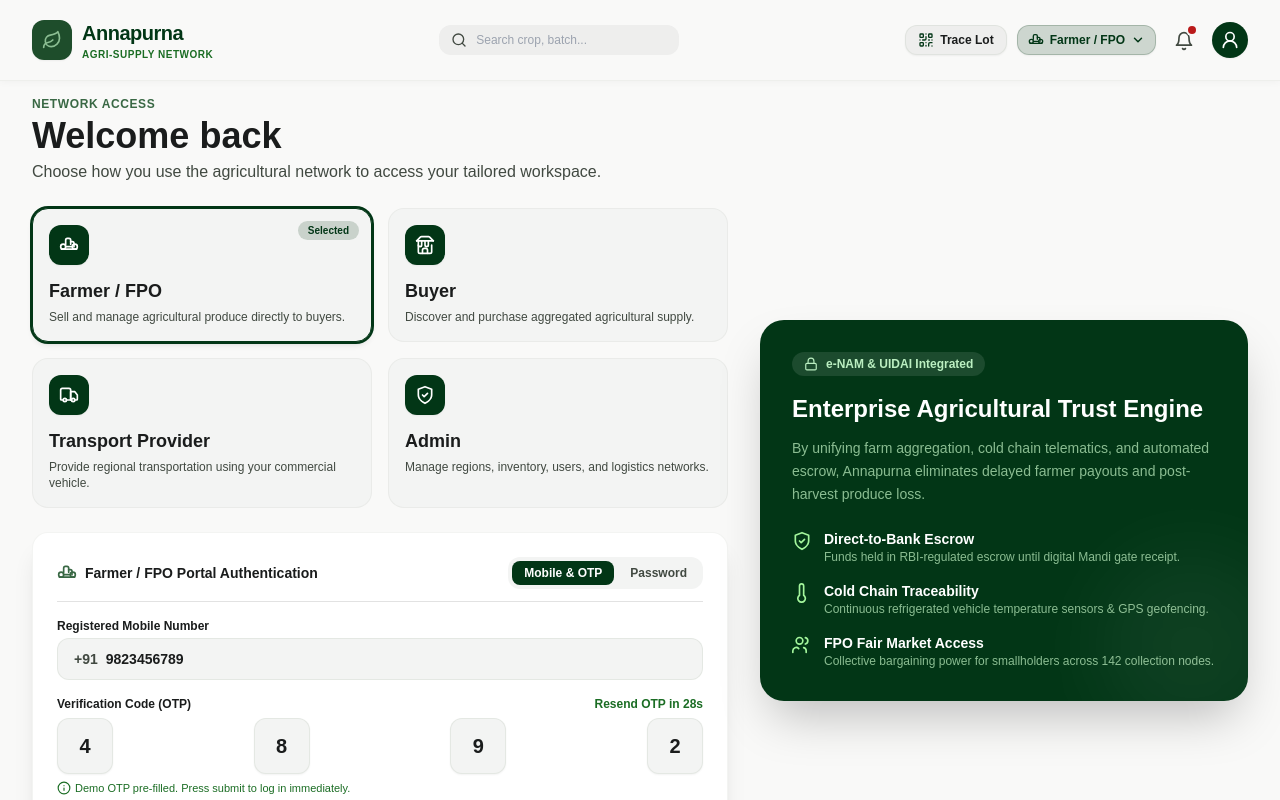
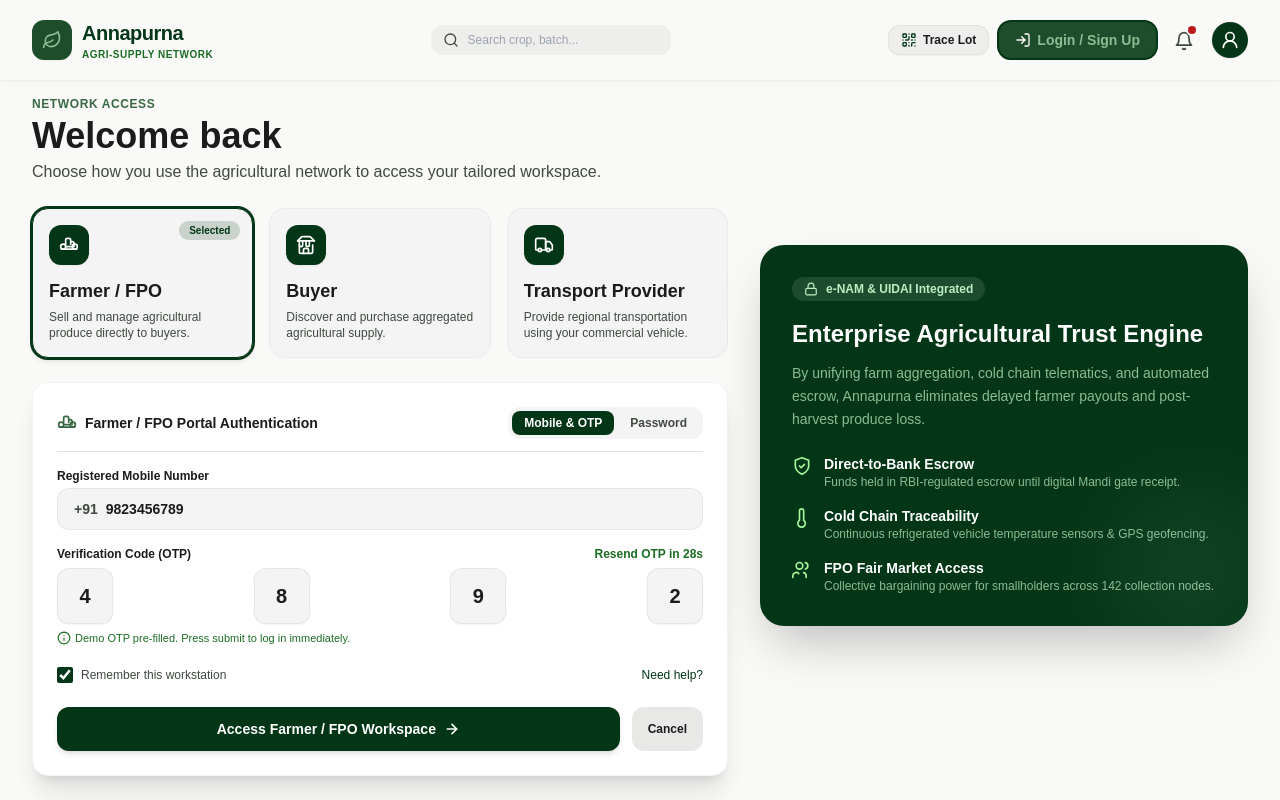
Before and after one commit to sumiitydv26/Internal_sih, a React (Vite) app: page / in a window 1280 px wide. Both pictures are taken after a click on the element 1230 px from the left and 40 px from the top of the page. Shown: the top 800 px of the page. Built offline with nearby package versions, Linux system fonts and the light colour scheme; a web font is replaced by a local one.

Commit message:
Replace System Admin dropdown with Login/Sign Up button and restrict Admin to direct link (#admin)

```diff
--- a/src/App.jsx
+++ b/src/App.jsx
@@ -73,13 +73,13 @@
             <span className="text-[10px] mt-0.5">Fleet</span>
           </button>
           <button
-            onClick={() => navigateTo('admin', 'admin')}
+            onClick={() => navigateTo('landing')}
             className={`flex flex-col items-center py-1 px-2.5 rounded-lg transition-colors ${
-              currentView === 'admin' ? 'text-primary font-bold bg-primary-container/20' : 'text-on-surface-variant'
+              currentView === 'landing' ? 'text-primary font-bold bg-primary-container/20' : 'text-on-surface-variant'
             }`}
           >
-            <Icon name="admin_panel_settings" className="w-5 h-5" />
-            <span className="text-[10px] mt-0.5">Admin</span>
+            <Icon name="home" className="w-5 h-5" />
+            <span className="text-[10px] mt-0.5">Home</span>
           </button>
         </div>
       )}
--- a/src/components/Icon.jsx
+++ b/src/components/Icon.jsx
@@ -394,6 +394,12 @@
       <path d="M12 16v-4" />
       <path d="M12 8h.01" />
     </svg>
+  ),
+  link: (props) => (
+    <svg viewBox="0 0 24 24" fill="none" stroke="currentColor" strokeWidth="2" strokeLinecap="round" strokeLinejoin="round" {...props}>
+      <path d="M10 13a5 5 0 0 0 7.54.54l3-3a5 5 0 0 0-7.07-7.07l-1.72 1.71" />
+      <path d="M14 11a5 5 0 0 0-7.54-.54l-3 3a5 5 0 0 0 7.07 7.07l1.71-1.71" />
+    </svg>
   )
 };
 
--- a/src/components/Navbar.jsx
+++ b/src/components/Navbar.jsx
@@ -3,18 +3,10 @@
 import Icon from './Icon';
 
 export default function Navbar() {
-  const { currentView, navigateTo, activeRole, setActiveRole, produceList, setInspectingBatch, auditLogs } = useApp();
-  const [showRoleDropdown, setShowRoleDropdown] = useState(false);
+  const { currentView, navigateTo, produceList, setInspectingBatch, auditLogs } = useApp();
   const [searchQuery, setSearchQuery] = useState('');
   const [showNotifications, setShowNotifications] = useState(false);
   const [mobileMenuOpen, setMobileMenuOpen] = useState(false);
-
-  const roles = [
-    { id: 'farmer', label: 'Farmer / FPO', icon: 'agriculture', view: 'farmer' },
-    { id: 'buyer', label: 'Buyer / Mandi', icon: 'storefront', view: 'buyer' },
-    { id: 'transport', label: 'Transport Fleet', icon: 'local_shipping', view: 'fleet' },
-    { id: 'admin', label: 'System Admin', icon: 'admin_panel_settings', view: 'admin' },
-  ];
 
   const handleSearch = (e) => {
     e.preventDefault();
@@ -30,8 +22,6 @@
       navigateTo('buyer');
     }
   };
-
-  const currentRoleObj = roles.find(r => r.id === activeRole) || roles[0];
 
   return (
     <header className="fixed top-0 left-0 right-0 z-40 bg-surface/95 backdrop-blur-xl shadow-[0_1px_8px_rgba(0,0,0,0.04)] border-b border-outline-variant/20">
@@ -79,56 +69,18 @@
             <span className="hidden md:inline">Trace Lot</span>
           </button>
 
-          {/* Active Role Selector Dropdown */}
-          <div className="relative">
-            <button
-              onClick={() => setShowRoleDropdown(!showRoleDropdown)}
-              className="flex items-center gap-1.5 px-2.5 py-1.5 rounded-xl bg-primary-container/20 hover:bg-primary-container/30 border border-primary/20 text-primary transition-all text-xs font-bold shadow-sm"
-            >
-              <Icon name={currentRoleObj.icon} className="w-4 h-4" />
-              <span className="hidden sm:inline">{currentRoleObj.label}</span>
-              <Icon name="expand_more" className="w-3.5 h-3.5" />
-            </button>
-
-            {showRoleDropdown && (
-              <div className="absolute right-0 mt-2 w-56 bg-surface-container-lowest rounded-2xl shadow-2xl border border-outline-variant/30 py-2 z-50 animate-fadeIn">
-                <div className="px-3 py-1.5 text-[10px] text-on-surface-variant uppercase tracking-wider font-bold border-b border-surface-variant mb-1">
-                  Switch Active Persona
-                </div>
-                {roles.map(r => (
-                  <button
-                    key={r.id}
-                    onClick={() => {
-                      setActiveRole(r.id);
-                      navigateTo(r.view, r.id);
-                      setShowRoleDropdown(false);
-                    }}
-                    className={`w-full flex items-center gap-2.5 px-3 py-2 text-left text-xs transition-colors ${
-                      activeRole === r.id ? 'bg-primary-container/20 text-primary font-bold' : 'text-on-surface hover:bg-surface-container-high'
-                    }`}
-                  >
-                    <Icon name={r.icon} className="w-4 h-4" />
-                    <span className="flex-1">{r.label}</span>
-                    {activeRole === r.id && (
-                      <span className="w-1.5 h-1.5 rounded-full bg-primary"></span>
-                    )}
-                  </button>
-                ))}
-                <div className="border-t border-surface-variant mt-1 pt-1">
-                  <button
-                    onClick={() => {
-                      navigateTo('login');
-                      setShowRoleDropdown(false);
-                    }}
-                    className="w-full flex items-center gap-2.5 px-3 py-2 text-left text-xs text-secondary hover:bg-surface-container-high font-bold"
-                  >
-                    <Icon name="login" className="w-4 h-4" />
-                    <span>Unified Login Portal</span>
-                  </button>
-                </div>
-              </div>
-            )}
-          </div>
+          {/* Login / Sign Up Action Button */}
+          <button
+            onClick={() => navigateTo('login')}
+            className={`flex items-center gap-1.5 px-3.5 py-1.5 sm:px-4 sm:py-2 rounded-xl text-xs sm:text-sm font-bold shadow-sm transition-all active:scale-95 ${
+              currentView === 'login'
+                ? 'bg-primary-container text-on-primary-container ring-2 ring-primary'
+                : 'bg-primary hover:bg-primary/90 text-on-primary hover:shadow-md'
+            }`}
+          >
+            <Icon name="login" className="w-4 h-4 text-white" />
+            <span>Login / Sign Up</span>
+          </button>
 
           {/* Notifications Dropdown */}
           <div className="relative">
@@ -214,11 +166,11 @@
             <span>Fleet Logistics</span>
           </button>
           <button
-            onClick={() => { navigateTo('admin', 'admin'); setMobileMenuOpen(false); }}
-            className="w-full flex items-center gap-3 px-3 py-2 rounded-xl text-left text-xs font-semibold text-on-surface hover:bg-surface-container"
+            onClick={() => { navigateTo('login'); setMobileMenuOpen(false); }}
+            className="w-full flex items-center gap-3 px-3 py-2 rounded-xl text-left text-xs font-semibold text-primary hover:bg-surface-container"
           >
-            <Icon name="admin_panel_settings" className="w-4 h-4" />
-            <span>Command Center</span>
+            <Icon name="login" className="w-4 h-4 text-primary" />
+            <span>Login / Sign Up</span>
           </button>
           <button
             onClick={() => { setInspectingBatch(produceList[0]); setMobileMenuOpen(false); }}
--- a/src/context/AppContext.jsx
+++ b/src/context/AppContext.jsx
@@ -384,10 +384,45 @@
     localStorage.setItem('annapurna_audit', JSON.stringify(auditLogs));
   }, [auditLogs]);
 
+  // Handle URL hash or param routing for direct Admin Portal access via specific link
+  useEffect(() => {
+    const handleUrlRoute = () => {
+      const hash = (window.location.hash || '').toLowerCase();
+      const search = (window.location.search || '').toLowerCase();
+      const path = (window.location.pathname || '').toLowerCase();
+
+      if (
+        hash === '#admin' ||
+        hash === '#/admin' ||
+        hash.startsWith('#admin') ||
+        search.includes('admin=true') ||
+        search.includes('portal=admin') ||
+        search.includes('view=admin') ||
+        path.endsWith('/admin')
+      ) {
+        setCurrentView('admin');
+        setActiveRole('admin');
+      }
+    };
+
+    handleUrlRoute();
+    window.addEventListener('hashchange', handleUrlRoute);
+    window.addEventListener('popstate', handleUrlRoute);
+    return () => {
+      window.removeEventListener('hashchange', handleUrlRoute);
+      window.removeEventListener('popstate', handleUrlRoute);
+    };
+  }, []);
+
   // Navigate helper
   const navigateTo = (view, role = null) => {
     if (role) setActiveRole(role);
     setCurrentView(view);
+    if (view === 'admin') {
+      window.location.hash = 'admin';
+    } else if (window.location.hash.toLowerCase().includes('admin')) {
+      window.history.replaceState(null, '', window.location.pathname + window.location.search);
+    }
     window.scrollTo({ top: 0, behavior: 'smooth' });
   };
 
--- a/src/views/AdminCommandCenter.jsx
+++ b/src/views/AdminCommandCenter.jsx
@@ -3,7 +3,7 @@
 import Icon from '../components/Icon';
 
 export default function AdminCommandCenter() {
-  const { auditLogs, produceList, activeCluster, setActiveCluster } = useApp();
+  const { auditLogs, produceList, activeCluster, setActiveCluster, navigateTo } = useApp();
   const [liveVehiclePos, setLiveVehiclePos] = useState(42);
 
   useEffect(() => {
@@ -17,6 +17,44 @@
 
   return (
     <div className="flex flex-col w-full pb-16 overflow-x-hidden">
+      {/* Secret Admin Portal Access Banner */}
+      <div className="mb-6 p-3 sm:p-4 rounded-2xl bg-primary/10 border border-primary/20 flex flex-col sm:flex-row sm:items-center justify-between gap-3 text-xs">
+        <div className="flex items-center gap-2.5">
+          <div className="w-8 h-8 rounded-xl bg-primary text-on-primary flex items-center justify-center shrink-0 shadow-sm">
+            <Icon name="admin_panel_settings" className="w-4 h-4 text-white" />
+          </div>
+          <div>
+            <div className="font-bold text-primary flex items-center gap-1.5">
+              <span>Restricted Administrative Access Portal</span>
+              <span className="bg-primary/20 text-primary text-[10px] px-2 py-0.5 rounded-full font-semibold">Secret URL Link</span>
+            </div>
+            <p className="text-on-surface-variant text-[11px] mt-0.5">
+              Hidden from public site navigation. Direct bookmark link: <code className="bg-surface px-1.5 py-0.5 rounded text-primary font-mono font-bold">#/admin</code>
+            </p>
+          </div>
+        </div>
+        <div className="flex items-center gap-2 self-end sm:self-auto shrink-0">
+          <button
+            onClick={() => {
+              const url = `${window.location.origin}${window.location.pathname}#admin`;
+              navigator.clipboard?.writeText(url);
+              alert(`Direct Admin URL copied to clipboard:\n${url}`);
+            }}
+            className="px-3 py-1.5 rounded-xl bg-surface hover:bg-surface-container border border-outline-variant/30 text-on-surface font-semibold flex items-center gap-1.5 transition-colors shadow-sm"
+          >
+            <Icon name="link" className="w-3.5 h-3.5 text-primary" />
+            <span>Copy Link</span>
+          </button>
+          <button
+            onClick={() => navigateTo('landing')}
+            className="px-3 py-1.5 rounded-xl bg-primary text-on-primary font-semibold flex items-center gap-1.5 hover:bg-primary/90 transition-colors shadow-sm"
+          >
+            <Icon name="logout" className="w-3.5 h-3.5 text-white" />
+            <span>Exit Admin</span>
+          </button>
+        </div>
+      </div>
+
       {/* Top Welcome & Greeting Area */}
       <div className="flex flex-col md:flex-row md:items-center justify-between gap-4 mb-8">
         <div>
--- a/src/views/LandingPage.jsx
+++ b/src/views/LandingPage.jsx
@@ -203,11 +203,11 @@
               <h2 className="text-2xl sm:text-3xl font-extrabold text-on-surface">Experience All Perspectives</h2>
             </div>
             <p className="text-sm text-on-surface-variant max-w-md">
-              Click into any role to see how data flows dynamically between farmers, buyers, fleet, and command center.
+              Click into any role to see how data flows dynamically between farmers, buyers, and logistics fleet.
             </p>
           </div>
 
-          <div className="grid grid-cols-1 sm:grid-cols-2 lg:grid-cols-4 gap-4 sm:gap-6">
+          <div className="grid grid-cols-1 md:grid-cols-3 gap-6">
             {/* Role 1: Farmer */}
             <div
               onClick={() => navigateTo('farmer', 'farmer')}
@@ -264,26 +264,6 @@
               </div>
               <div className="flex items-center text-xs sm:text-sm font-bold text-primary gap-1.5 group-hover:gap-2.5 transition-all">
                 <span>Manage Fleet</span>
-                <Icon name="arrow_forward" className="w-4 h-4 text-primary" />
-              </div>
-            </div>
-
-            {/* Role 4: Command Center */}
-            <div
-              onClick={() => navigateTo('admin', 'admin')}
-              className="bg-surface-container-lowest p-5 sm:p-6 rounded-2xl shadow-sm hover:shadow-xl transition-all cursor-pointer border border-outline-variant/20 flex flex-col justify-between group hover:-translate-y-1"
-            >
-              <div>
-                <div className="w-12 h-12 rounded-xl bg-primary/10 text-primary flex items-center justify-center mb-4 group-hover:scale-110 transition-transform shadow-sm">
-                  <Icon name="admin_panel_settings" className="w-6 h-6 text-primary" />
-                </div>
-                <h3 className="text-lg font-bold text-primary mb-2">Command Center</h3>
-                <p className="text-xs sm:text-sm text-on-surface-variant mb-4">
-                  Live oversight of corridor telematics, warehouse utilization, and network-wide clearing settlement.
-                </p>
-              </div>
-              <div className="flex items-center text-xs sm:text-sm font-bold text-primary gap-1.5 group-hover:gap-2.5 transition-all">
-                <span>View Command Hub</span>
                 <Icon name="arrow_forward" className="w-4 h-4 text-primary" />
               </div>
             </div>
@@ -373,7 +353,7 @@
             <button onClick={() => navigateTo('farmer', 'farmer')} className="hover:text-white transition-colors">Farmer Hub</button>
             <button onClick={() => navigateTo('buyer', 'buyer')} className="hover:text-white transition-colors">Buyer Marketplace</button>
             <button onClick={() => navigateTo('fleet', 'transport')} className="hover:text-white transition-colors">Fleet Hub</button>
-            <button onClick={() => navigateTo('admin', 'admin')} className="hover:text-white transition-colors">Command Center</button>
+            <button onClick={() => navigateTo('login')} className="hover:text-white transition-colors">Sign In / Register</button>
           </div>
           <div className="text-[11px] text-on-primary-container">
             © 2026 Annapurna. Built for National Agro Logistics Integration.
--- a/src/views/LoginView.jsx
+++ b/src/views/LoginView.jsx
@@ -10,7 +10,11 @@
   const [password, setPassword] = useState('agrichain2026');
   const [otp, setOtp] = useState(['4', '8', '9', '2']);
 
-  const roles = [
+  const isAdminRoute =
+    window.location.hash.toLowerCase().includes('admin') ||
+    window.location.search.toLowerCase().includes('admin');
+
+  const baseRoles = [
     {
       id: 'farmer',
       title: 'Farmer / FPO',
@@ -34,16 +38,19 @@
       icon: 'local_shipping',
       portalTitle: 'Fleet & Logistics Authentication',
       targetView: 'fleet'
-    },
-    {
-      id: 'admin',
-      title: 'Admin',
-      desc: 'Manage regions, inventory, users, and logistics networks.',
-      icon: 'admin_panel_settings',
-      portalTitle: 'Command Center Administrative Access',
-      targetView: 'admin'
     }
   ];
+
+  const adminRole = {
+    id: 'admin',
+    title: 'Admin',
+    desc: 'Manage regions, inventory, users, and logistics networks.',
+    icon: 'admin_panel_settings',
+    portalTitle: 'Command Center Administrative Access',
+    targetView: 'admin'
+  };
+
+  const roles = isAdminRoute ? [...baseRoles, adminRole] : baseRoles;
 
   const currentRole = roles.find(r => r.id === selectedRole) || roles[0];
 
@@ -71,7 +78,7 @@
             </div>
 
             {/* Role Selector Cards Grid */}
-            <div className="grid grid-cols-1 sm:grid-cols-2 gap-4">
+            <div className={`grid grid-cols-1 ${roles.length === 3 ? 'sm:grid-cols-3' : 'sm:grid-cols-2'} gap-4`}>
               {roles.map((r) => {
                 const isSelected = selectedRole === r.id;
                 return (
```
